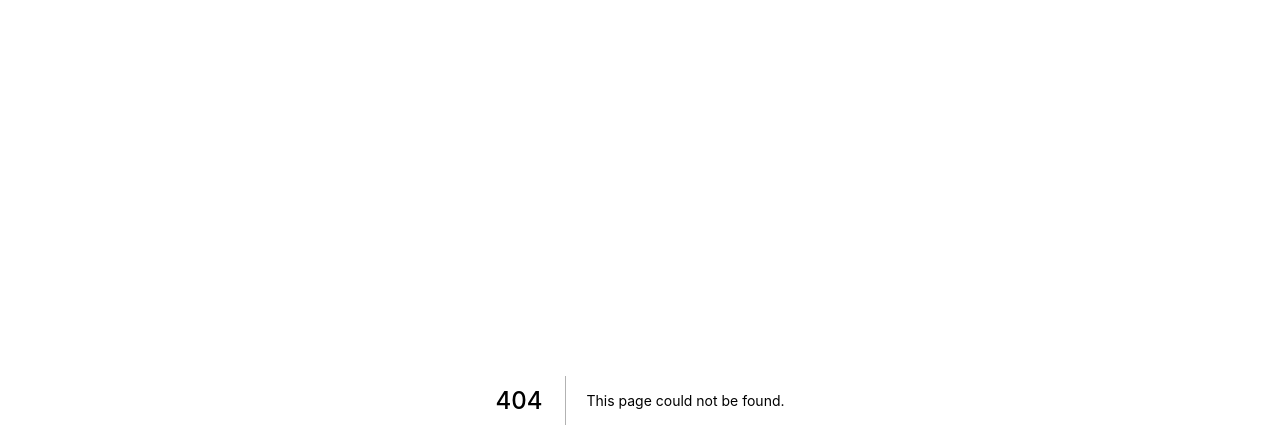
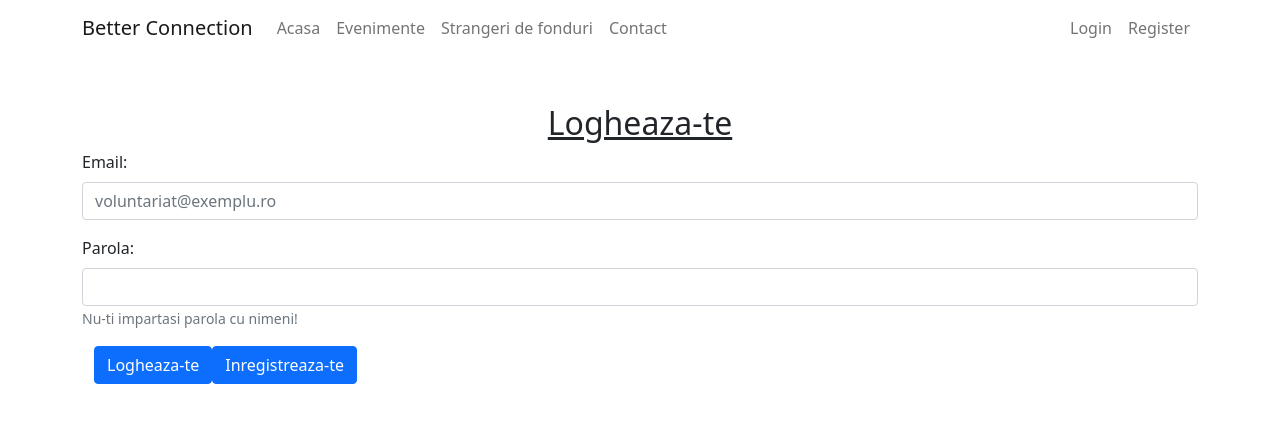
Before and after one commit to in-th3-l00p/planet-connection, a Next.js app: page /login in a window 1280 px wide. Before the commit this address had no page. Shown: the top 448 px of the page. Built offline with nearby package versions, Linux system fonts and the light colour scheme.

Commit message:
update-uri pe frontend

```diff
--- a/components/NavBar.js
+++ b/components/NavBar.js
@@ -1,3 +1,4 @@
+import Link from "next/link"
 import { Container, Navbar, Nav } from "react-bootstrap"
 
 export default function NavBar() {
@@ -10,14 +11,14 @@ export default function NavBar() {
                 <Navbar.Toggle aria-controls="nav" />
                 <Navbar.Collapse>
                     <Nav className="me-auto">
-                        <Nav.Link href="#">Acasa</Nav.Link>
-                        <Nav.Link href="#">Evenimente</Nav.Link>
-                        <Nav.Link href="#">Strangeri de fonduri</Nav.Link>
-                        <Nav.Link href="#">Contact</Nav.Link>
+                        <Link href="/acasa" passHref><Nav.Link>Acasa</Nav.Link></Link>
+                        <Link href="/evenimente" passHref><Nav.Link>Evenimente</Nav.Link></Link>
+                        <Link href="/fonduri" passHref><Nav.Link>Strangeri de fonduri</Nav.Link></Link>
+                        <Link href="/contact" passHref><Nav.Link>Contact</Nav.Link></Link>
                     </Nav>
                     <Nav>
-                        <Nav.Link href="#">Login</Nav.Link>
-                        <Nav.Link href="#">Register</Nav.Link>
+                        <Nav.Link href="/login">Login</Nav.Link>
+                        <Nav.Link href="/register">Register</Nav.Link>
                     </Nav>
                 </Navbar.Collapse>
             </Container>
--- a/package.json
+++ b/package.json
@@ -10,10 +10,12 @@
   },
   "dependencies": {
     "bootstrap": "^5.1.3",
+    "firebase": "^9.7.0",
     "next": "12.1.6",
     "react": "18.1.0",
     "react-bootstrap": "^2.3.1",
     "react-dom": "18.1.0",
+    "react-firebase-hooks": "^5.0.3",
     "sass": "^1.51.0"
   },
   "devDependencies": {
--- /dev/null
+++ b/pages/login.js
@@ -0,0 +1,29 @@
+import NavBar from "../components/NavBar"
+import { Container, Form, Button } from "react-bootstrap"
+
+export default function Login() {
+    return (
+        <>
+            <NavBar />
+            <Form className="my-5">
+                <Container>
+                    <h2 className="text-center text-decoration-underline">Logheaza-te</h2>
+                    <Form.Group className="mb-3">
+                        <Form.Label>Email:</Form.Label>
+                        <Form.Control type="email" placeholder="voluntariat@exemplu.ro" />
+                    </Form.Group>
+                    <Form.Group className="mb-3">
+                        <Form.Label>Parola:</Form.Label>
+                        <Form.Control type="password" />
+                        <Form.Text className="text-muted">Nu-ti impartasi parola cu nimeni!</Form.Text>
+                    </Form.Group>
+
+                    <Container>
+                        <Button>Logheaza-te</Button>
+                        <Button>Inregistreaza-te</Button>
+                    </Container>
+                </Container>
+            </Form>
+        </>
+    )
+}
--- /dev/null
+++ b/pages/register.js
@@ -0,0 +1,3 @@
+export default function Register() {
+    return <p>test</p>
+}
```
Also changed, not shown: firebase/clientApp.js (added, +13 -0 lines), 1 other file (tests, documents, lock files or other folders).
